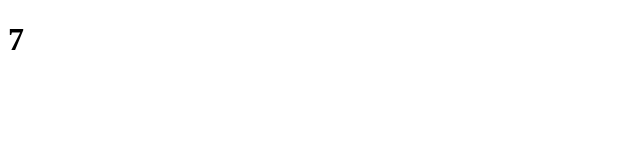
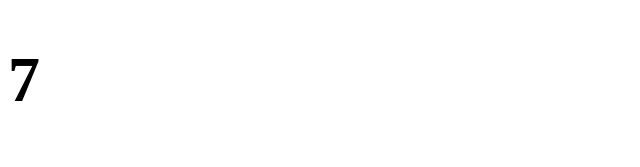
Before and after one commit to Francesco170/esercizi, a React (Create React App) app: page / in a window 1280 px wide. Shown: the top 167 px of the page, without its empty margins (0-640 px from the left). Built offline with nearby package versions, Linux system fonts and the light colour scheme.

Commit message:
esercizio25

```diff
--- a/src/App.js
+++ b/src/App.js
@@ -4,6 +4,6 @@ export class App extends React.Component{
    render(){
 
     return(
-        <Counter  initialValue={0} interval={1000} increment={1} />
+        <Counter/>
     )
 }}
--- a/src/Counter.js
+++ b/src/Counter.js
@@ -1,23 +1,22 @@
 import React from "react";
-
-
+import { CounterDisplay } from "./CounterDisplay";
 export class Counter extends React.Component {
     state = {
-        count:this.props.initialValue
+        count:0
     };
     constructor(props) {
         super(props);
 
         setInterval(()=> {
             this.setState({
-                count: this.state.count + this.props.increment
+                count: this.state.count + 1
             })
-        },this.props.interval)
+        },1000)
     }
 
     render() {
         return (
-            <h1>{this.state.count}</h1>
+            <h1> <CounterDisplay count={this.state.count} /></h1>
             )
         }
     }
--- /dev/null
+++ b/src/CounterDisplay.js
@@ -0,0 +1,11 @@
+import React from "react";
+export class CounterDisplay extends React.Component{
+
+    render(){
+
+   return(
+    <h1> {this.props.count} </h1>
+   )
+
+   }
+    }
```
